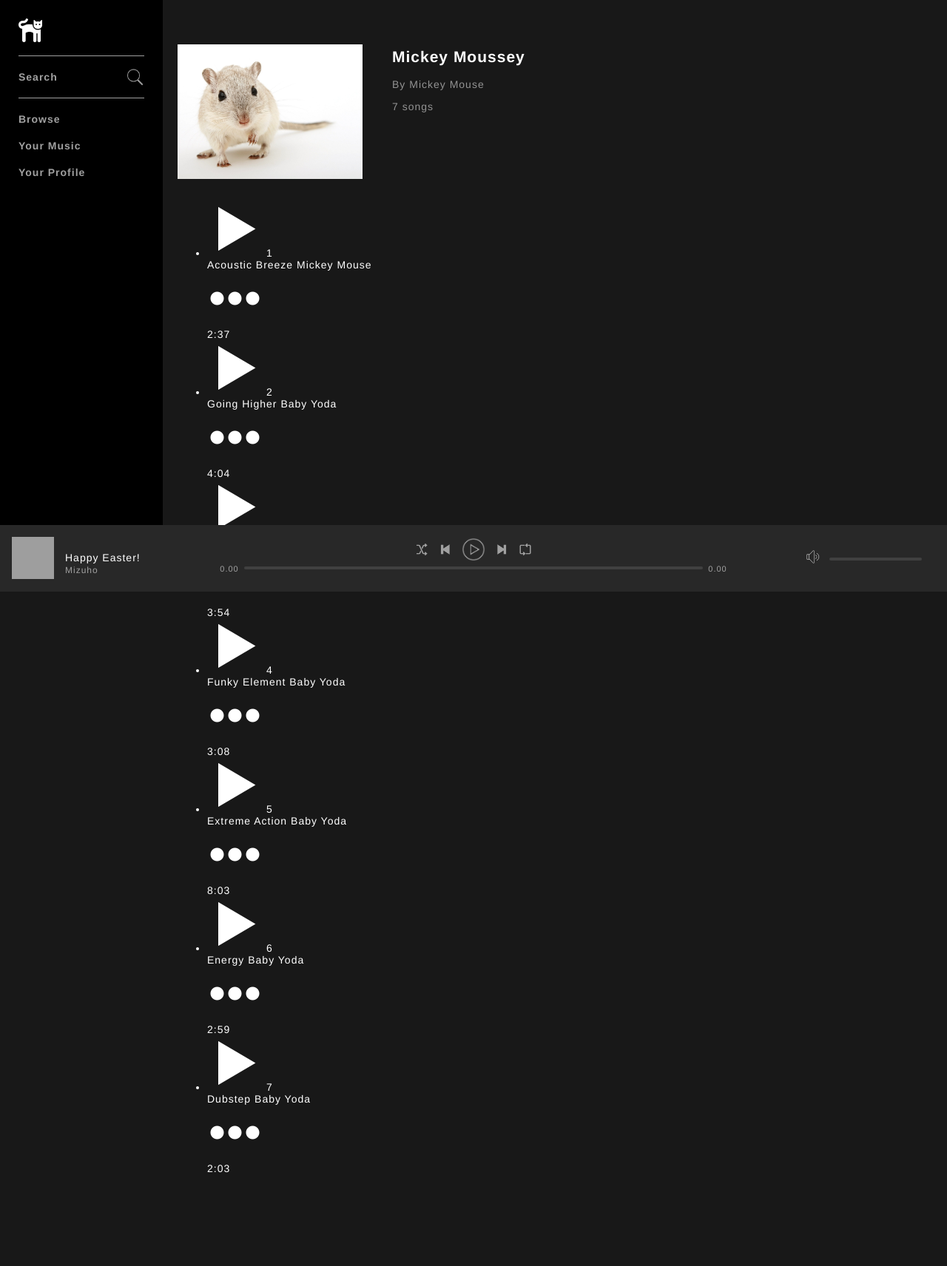
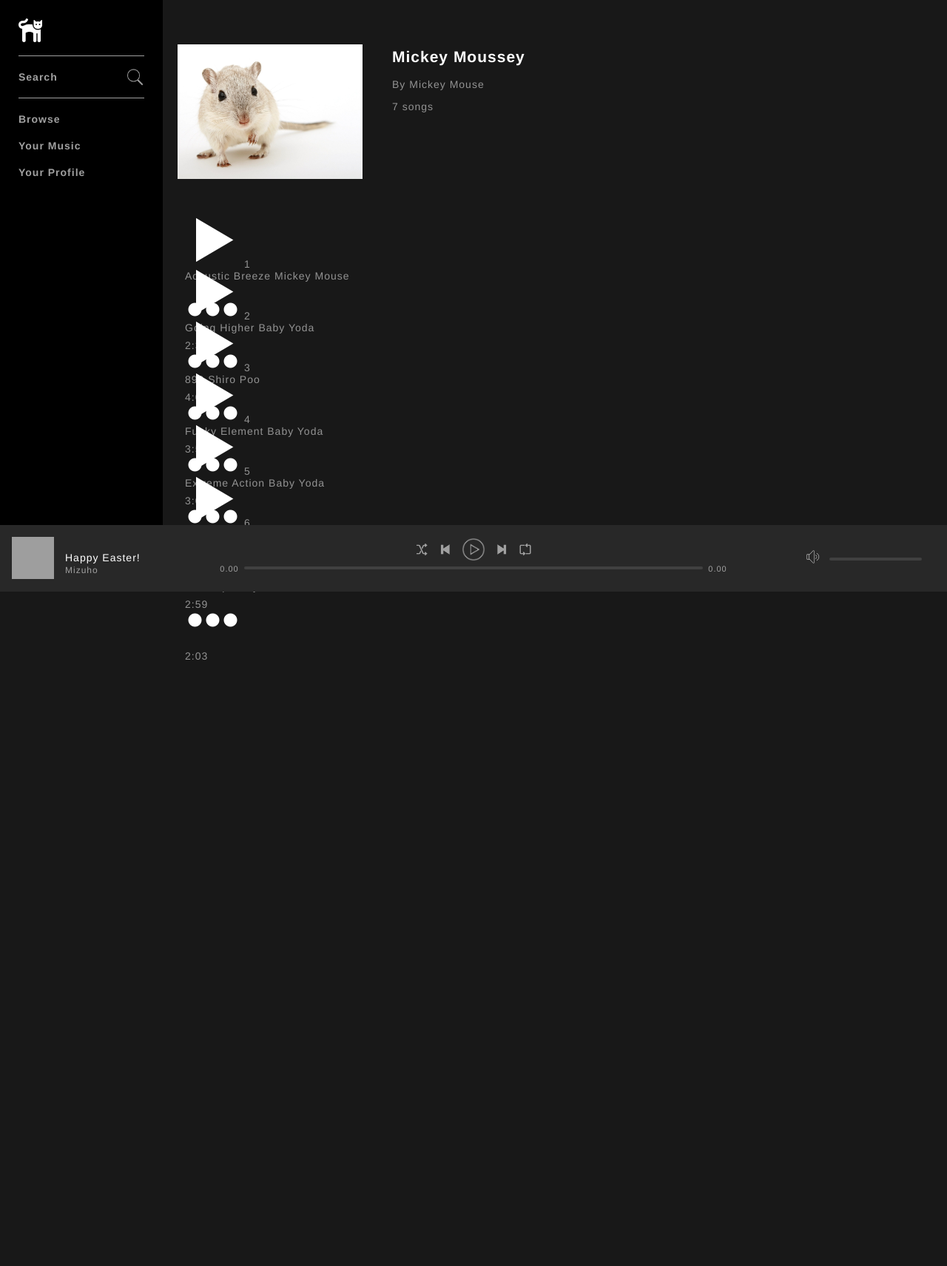
Before and after one commit to mizuhotakeda/slotify, a PHP site: page /album.php?id=1 in a window 1280 px wide. Shown: the whole page at 74% size. After the commit the page ends 893 px from the top, so only its background shows below. Run offline with PHP 8.4, Linux system fonts and the light colour scheme; the visitor is signed in with stand-in values (Sample User, id 1); data comes from the database, SQL or seed files in the repository; grey boxes are pictures that could not be loaded.

Commit message:
81. Styling the track list rows

```diff
--- a/assets/css/style.css
+++ b/assets/css/style.css
@@ -283,3 +283,22 @@ body {
   color: #939393;
   font-weight: 200;
 }
+
+.tracklist {
+  padding: 0;
+}
+
+.tracklistRow {
+  height: 40px;
+  padding: 15px 10px;
+  list-style: none;
+}
+
+.tracklistRow span {
+  color: #939393;
+  font-weight: 200;
+}
+
+.tracklistRow:hover {
+  background-color: #282828;
+}
```
